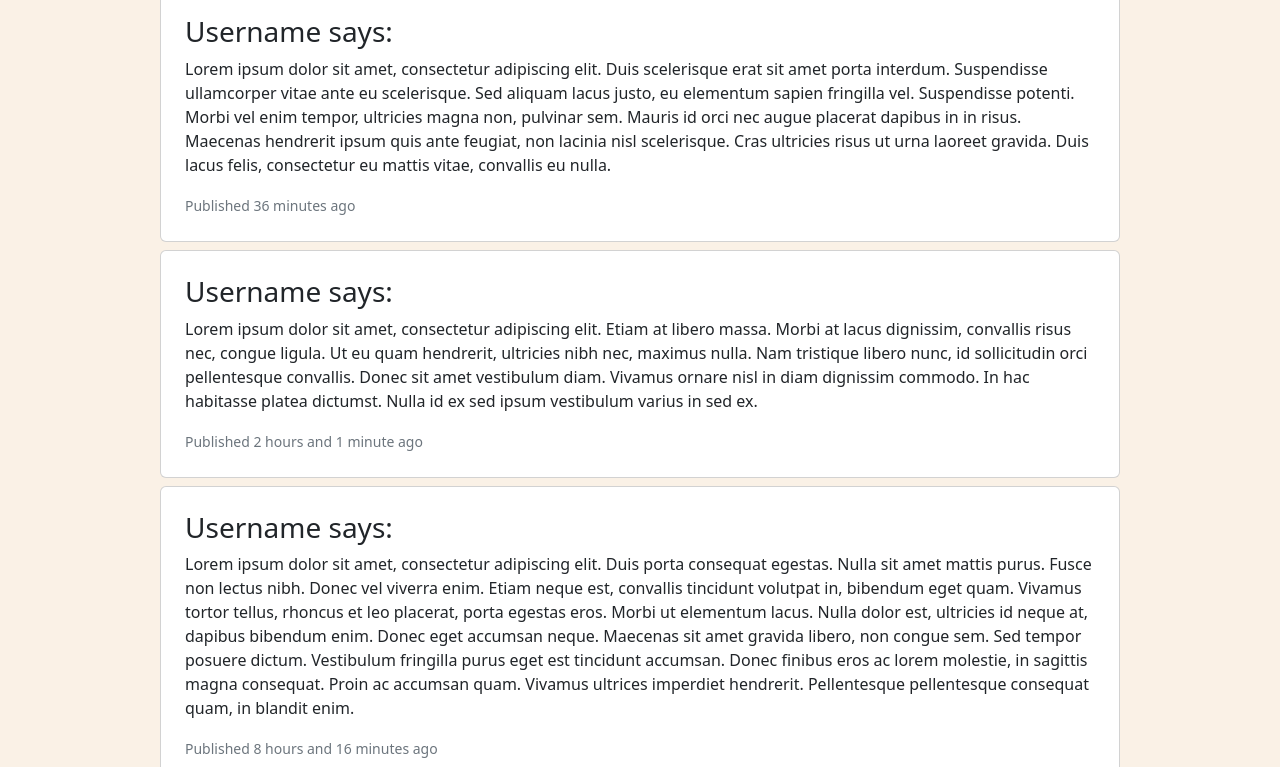
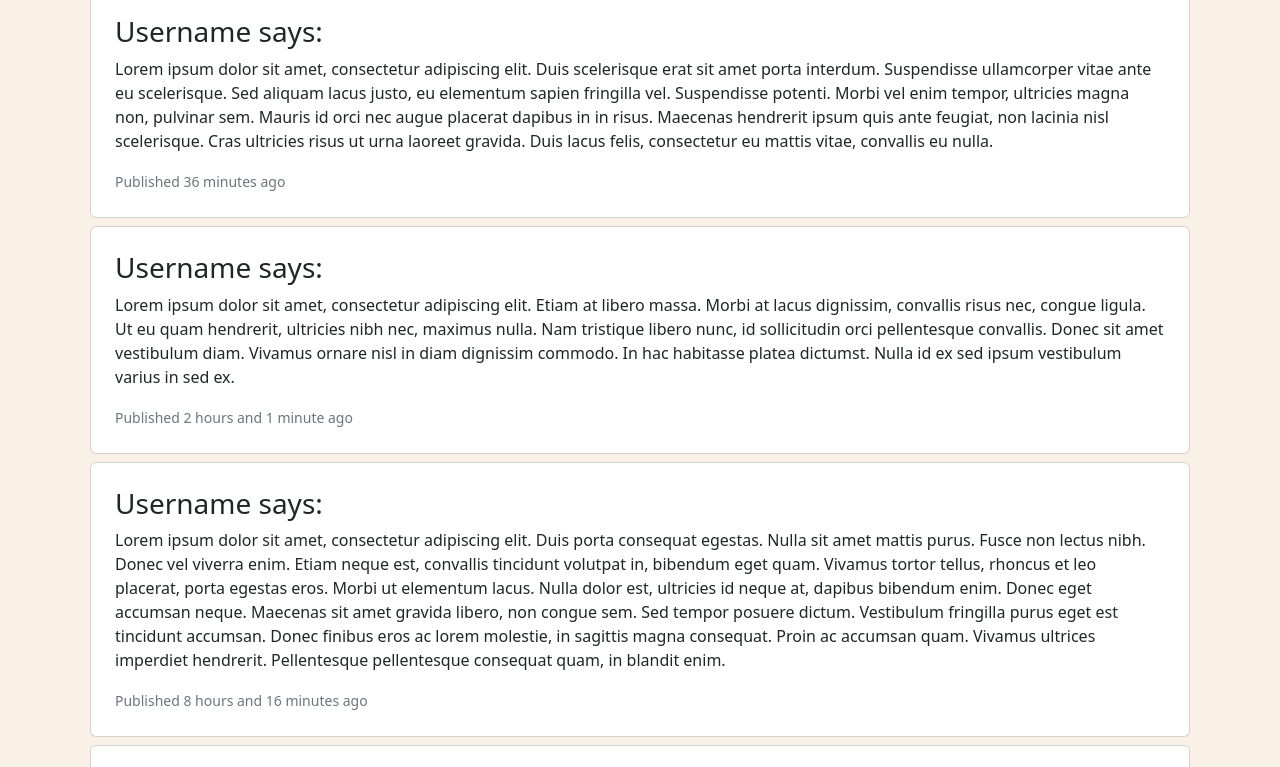
Before and after one commit to cdragvik/CSS-Frameworks, a website: page index.html in a window 1280 px wide. Shown: the part 607-1374 px from the top of the page. Drawn offline with Linux system fonts and the light colour scheme.

Commit message:
Remioved max-width home page

```diff
--- a/index.html
+++ b/index.html
@@ -28,7 +28,7 @@
           </nav>
     </header>
     <main>
-        <div style="max-width:1000px;"class="container">
+        <div class="container">
 
             <h1 class="m-5">Welcome to SoMe!</h1>
 
```
